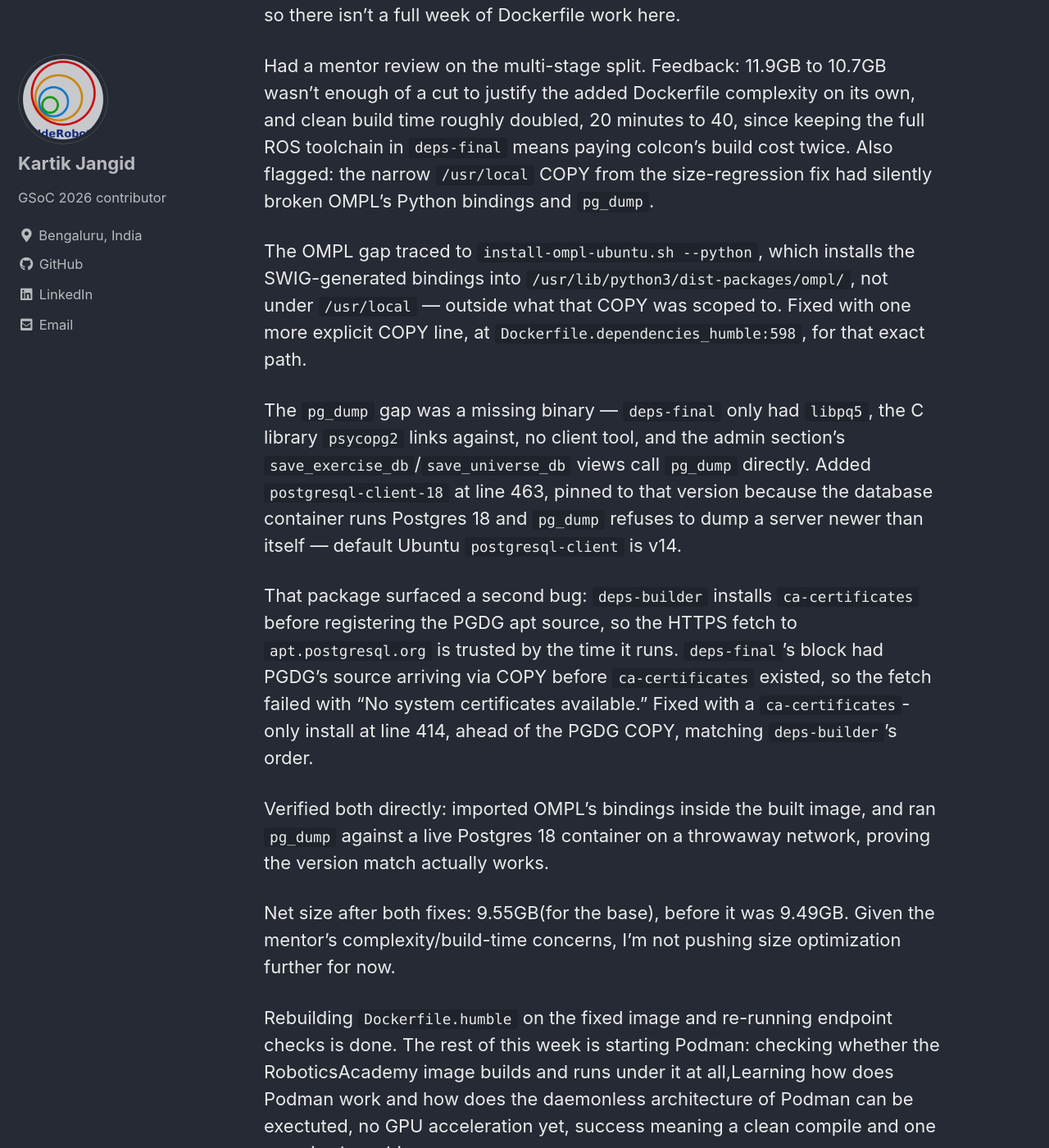
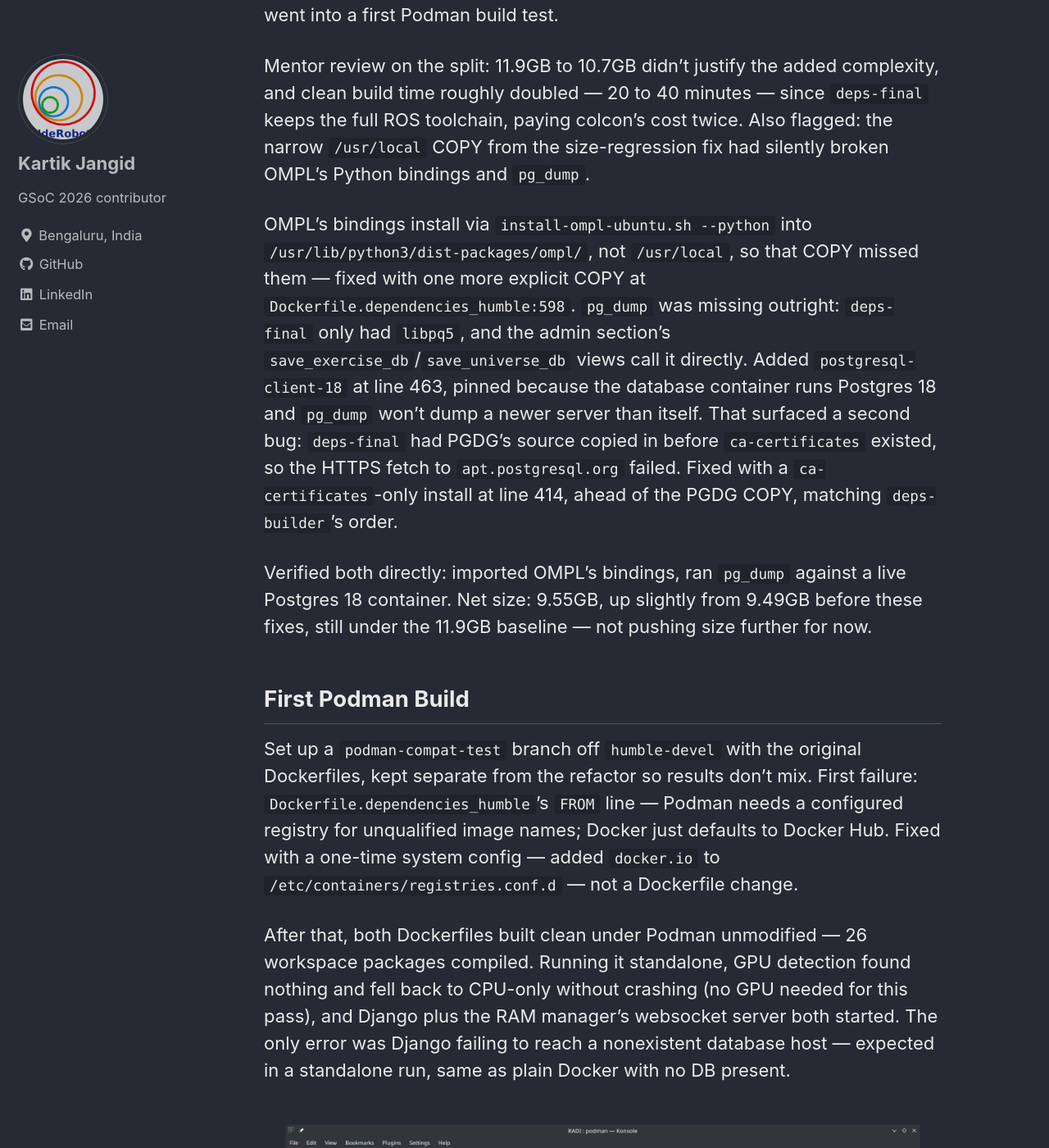
Before and after one commit to TheRoboticsClub/gsoc2026-Kartik_Jangid, a Jekyll site: the page built from docs/_posts/2026-07-09-coding-week-7.md, in a window 1280 px wide and 1400 px high, scrolled down 266 px. Shown: the whole window at 82% size. Built offline with Jekyll 4.4.1, drawn with Linux system fonts in a browser that asks for light colours; cached includes are drawn as plain includes; some of the changed text lies outside the part shown.

Commit message:
added podman work to the blog

```diff
--- a/docs/_posts/2026-07-09-coding-week-7.md
+++ b/docs/_posts/2026-07-09-coding-week-7.md
@@ -1,25 +1,27 @@
 ---
 layout: single
-title: "Coding Week 7 — Two Regressions from the Size Fix"
+title: "Coding Week 7 — Dependency Fixes, First Podman Build"
 date: 2026-07-09
 categories: [gsoc, coding-period]
-tags: [docker, gsoc2026, jderobot, optimization, multi-stage-build, ros2, postgresql]
+tags: [docker, gsoc2026, jderobot, optimization, multi-stage-build, ros2, postgresql, podman]
 ---
 
-Short update - the back half of the week goes toward starting Podman testing, so there isn't a full week of Dockerfile work here.
+Half-week post — mentor review reopened two things in the split, and the rest went into a first Podman build test.
 
-Had a mentor review on the multi-stage split. Feedback: 11.9GB to 10.7GB wasn't enough of a cut to justify the added Dockerfile complexity on its own, and clean build time roughly doubled, 20 minutes to 40, since keeping the full ROS toolchain in `deps-final` means paying colcon's build cost twice. Also flagged: the narrow `/usr/local` COPY from the size-regression fix had silently broken OMPL's Python bindings and `pg_dump`.
+Mentor review on the split: 11.9GB to 10.7GB didn't justify the added complexity, and clean build time roughly doubled — 20 to 40 minutes — since `deps-final` keeps the full ROS toolchain, paying colcon's cost twice. Also flagged: the narrow `/usr/local` COPY from the size-regression fix had silently broken OMPL's Python bindings and `pg_dump`.
 
-The OMPL gap traced to `install-ompl-ubuntu.sh --python`, which installs the SWIG-generated bindings into `/usr/lib/python3/dist-packages/ompl/`, not under `/usr/local` — outside what that COPY was scoped to. Fixed with one more explicit COPY line, at `Dockerfile.dependencies_humble:598`, for that exact path.
+OMPL's bindings install via `install-ompl-ubuntu.sh --python` into `/usr/lib/python3/dist-packages/ompl/`, not `/usr/local`, so that COPY missed them — fixed with one more explicit COPY at `Dockerfile.dependencies_humble:598`. `pg_dump` was missing outright: `deps-final` only had `libpq5`, and the admin section's `save_exercise_db`/`save_universe_db` views call it directly. Added `postgresql-client-18` at line 463, pinned because the database container runs Postgres 18 and `pg_dump` won't dump a newer server than itself. That surfaced a second bug: `deps-final` had PGDG's source copied in before `ca-certificates` existed, so the HTTPS fetch to `apt.postgresql.org` failed. Fixed with a `ca-certificates`-only install at line 414, ahead of the PGDG COPY, matching `deps-builder`'s order.
 
-The `pg_dump` gap was a missing binary — `deps-final` only had `libpq5`, the C library `psycopg2` links against, no client tool, and the admin section's `save_exercise_db`/`save_universe_db` views call `pg_dump` directly. Added `postgresql-client-18` at line 463, pinned to that version because the database container runs Postgres 18 and `pg_dump` refuses to dump a server newer than itself — default Ubuntu `postgresql-client` is v14.
+Verified both directly: imported OMPL's bindings, ran `pg_dump` against a live Postgres 18 container. Net size: 9.55GB, up slightly from 9.49GB before these fixes, still under the 11.9GB baseline — not pushing size further for now.
 
-That package surfaced a second bug: `deps-builder` installs `ca-certificates` before registering the PGDG apt source, so the HTTPS fetch to `apt.postgresql.org` is trusted by the time it runs. `deps-final`'s block had PGDG's source arriving via COPY before `ca-certificates` existed, so the fetch failed with "No system certificates available." Fixed with a `ca-certificates`-only install at line 414, ahead of the PGDG COPY, matching `deps-builder`'s order.
+## First Podman Build
 
-Verified both directly: imported OMPL's bindings inside the built image, and ran `pg_dump` against a live Postgres 18 container on a throwaway network, proving the version match actually works.
+Set up a `podman-compat-test` branch off `humble-devel` with the original Dockerfiles, kept separate from the refactor so results don't mix. First failure: `Dockerfile.dependencies_humble`'s `FROM` line — Podman needs a configured registry for unqualified image names; Docker just defaults to Docker Hub. Fixed with a one-time system config — added `docker.io` to `/etc/containers/registries.conf.d` — not a Dockerfile change.
 
-Net size after both fixes: 9.55GB(for the base), before it was 9.49GB. Given the mentor's complexity/build-time concerns, I'm not pushing size optimization further for now.
+After that, both Dockerfiles built clean under Podman unmodified — 26 workspace packages compiled. Running it standalone, GPU detection found nothing and fell back to CPU-only without crashing (no GPU needed for this pass), and Django plus the RAM manager's websocket server both started. The only error was Django failing to reach a nonexistent database host — expected in a standalone run, same as plain Docker with no DB present.
 
-Rebuilding `Dockerfile.humble` on the fixed image and re-running endpoint checks is done. The rest of this week is starting Podman: checking whether the RoboticsAcademy image builds and runs under it at all,Learning how does Podman work and how does the daemonless architecture of Podman can be exectuted, no GPU acceleration yet, success meaning a clean compile and one exercise launching.
+![podman run of the built dependencies image, showing a clean start with no GPU]({{ "/assets/images/week7/podman_run_1st.png" | relative_url }})
+
+Next is the full compose stack under Podman. The compose file requests GPU reservations Podman can't interpret, so I'm preparing a GPU-free variant — then the goal is launching one exercise inside RA to confirm end-to-end compatibility.
 
 *Part of my GSoC 2026 work with JdeRobot. Project tracked at [github.com/TheRoboticsClub/gsoc2026-Kartik_Jangid](https://github.com/TheRoboticsClub/gsoc2026-Kartik_Jangid).*
```
Also changed, not shown: docs/assets/images/week7/podman_run_1st.png (added).
